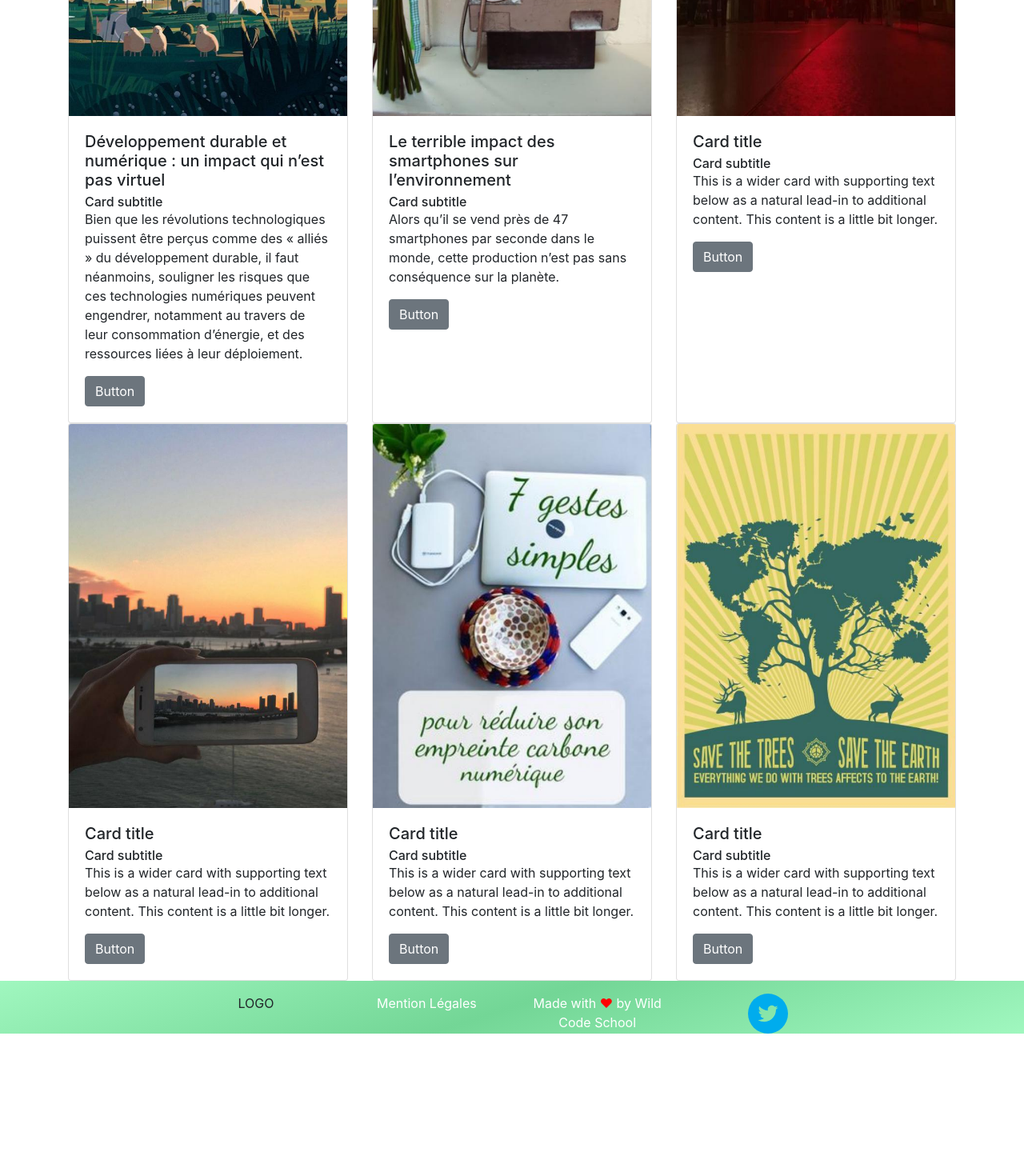
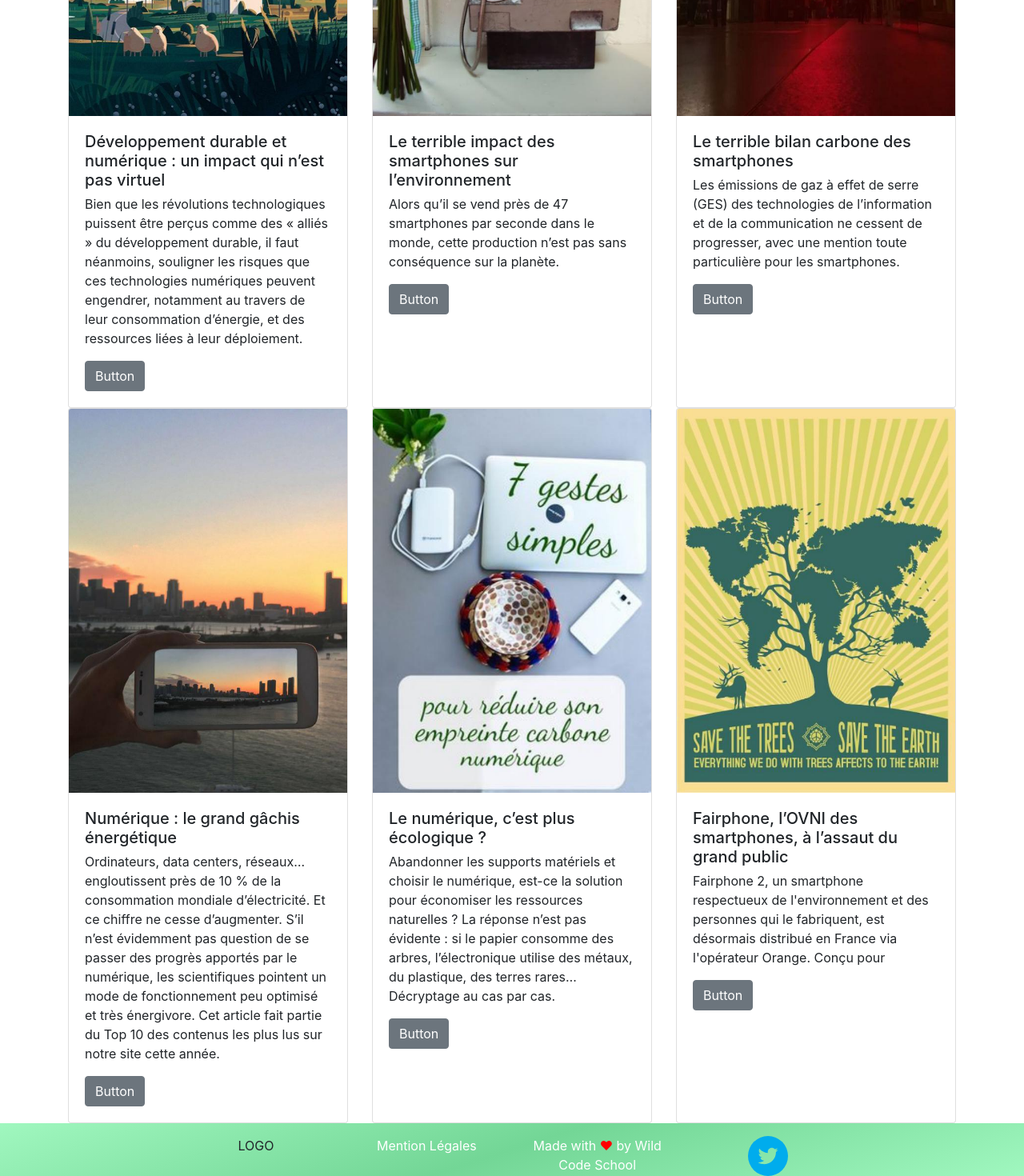
Before and after one commit to EKimpe/GreenSober-Hackathon, a React (Create React App) app: page /blog in a window 1280 px wide. Shown: the part 401-1871 px from the top of the page at 80% size. Before the commit the page ends 1693 px from the top, so only its background shows below. Built offline with nearby package versions, Linux system fonts and the light colour scheme.

Commit message:
Adding files to Blog.jsx.

```diff
--- a/src/components/Blog.jsx
+++ b/src/components/Blog.jsx
@@ -26,7 +26,7 @@ const Example = props => {
                   Développement durable et numérique : un impact qui n’est pas
                   virtuel
                 </CardTitle>
-                <CardSubtitle>Card subtitle</CardSubtitle>
+                <CardSubtitle> </CardSubtitle>
                 <CardText>
                   Bien que les révolutions technologiques puissent être perçus
                   comme des « alliés » du développement durable, il faut
@@ -49,7 +49,7 @@ const Example = props => {
                 <CardTitle>
                   Le terrible impact des smartphones sur l’environnement
                 </CardTitle>
-                <CardSubtitle>Card subtitle</CardSubtitle>
+                <CardSubtitle> </CardSubtitle>
                 <CardText>
                   Alors qu’il se vend près de 47 smartphones par seconde dans le
                   monde, cette production n’est pas sans conséquence sur la
@@ -66,12 +66,13 @@ const Example = props => {
                 alt="Card image cap"
               />
               <CardBody>
-                <CardTitle>Card title</CardTitle>
-                <CardSubtitle>Card subtitle</CardSubtitle>
+                <CardTitle>Le terrible bilan carbone des smartphones</CardTitle>
+                <CardSubtitle> </CardSubtitle>
                 <CardText>
-                  This is a wider card with supporting text below as a natural
-                  lead-in to additional content. This content is a little bit
-                  longer.
+                  Les émissions de gaz à effet de serre (GES) des technologies
+                  de l’information et de la communication ne cessent de
+                  progresser, avec une mention toute particulière pour les
+                  smartphones.
                 </CardText>
                 <Button>Button</Button>
               </CardBody>
@@ -85,12 +86,16 @@ const Example = props => {
             <Card>
               <CardImg top width="100%" src="./nope.jpg" alt="Card image cap" />
               <CardBody>
-                <CardTitle>Card title</CardTitle>
-                <CardSubtitle>Card subtitle</CardSubtitle>
+                <CardTitle>Numérique : le grand gâchis énergétique</CardTitle>
+                <CardSubtitle> </CardSubtitle>
                 <CardText>
-                  This is a wider card with supporting text below as a natural
-                  lead-in to additional content. This content is a little bit
-                  longer.
+                  Ordinateurs, data centers, réseaux… engloutissent près de 10 %
+                  de la consommation mondiale d’électricité. Et ce chiffre ne
+                  cesse d’augmenter. S’il n’est évidemment pas question de se
+                  passer des progrès apportés par le numérique, les
+                  scientifiques pointent un mode de fonctionnement peu optimisé
+                  et très énergivore. Cet article fait partie du Top 10 des
+                  contenus les plus lus sur notre site cette année.
                 </CardText>
                 <Button>Button</Button>
               </CardBody>
@@ -103,12 +108,14 @@ const Example = props => {
                 alt="Card image cap"
               />
               <CardBody>
-                <CardTitle>Card title</CardTitle>
-                <CardSubtitle>Card subtitle</CardSubtitle>
+                <CardTitle>Le numérique, c’est plus écologique ?</CardTitle>
+                <CardSubtitle> </CardSubtitle>
                 <CardText>
-                  This is a wider card with supporting text below as a natural
-                  lead-in to additional content. This content is a little bit
-                  longer.
+                  Abandonner les supports matériels et choisir le numérique,
+                  est-ce la solution pour économiser les ressources naturelles ?
+                  La réponse n’est pas évidente : si le papier consomme des
+                  arbres, l’électronique utilise des métaux, du plastique, des
+                  terres rares… Décryptage au cas par cas.
                 </CardText>
                 <Button>Button</Button>
               </CardBody>
@@ -116,12 +123,14 @@ const Example = props => {
             <Card>
               <CardImg top width="100%" src="./tree.jpg" alt="Card image cap" />
               <CardBody>
-                <CardTitle>Card title</CardTitle>
-                <CardSubtitle>Card subtitle</CardSubtitle>
+                <CardTitle>
+                  Fairphone, l’OVNI des smartphones, à l’assaut du grand public
+                </CardTitle>
+                <CardSubtitle> </CardSubtitle>
                 <CardText>
-                  This is a wider card with supporting text below as a natural
-                  lead-in to additional content. This content is a little bit
-                  longer.
+                  Fairphone 2, un smartphone respectueux de l'environnement et
+                  des personnes qui le fabriquent, est désormais distribué en
+                  France via l'opérateur Orange. Conçu pour
                 </CardText>
                 <Button>Button</Button>
               </CardBody>
```
